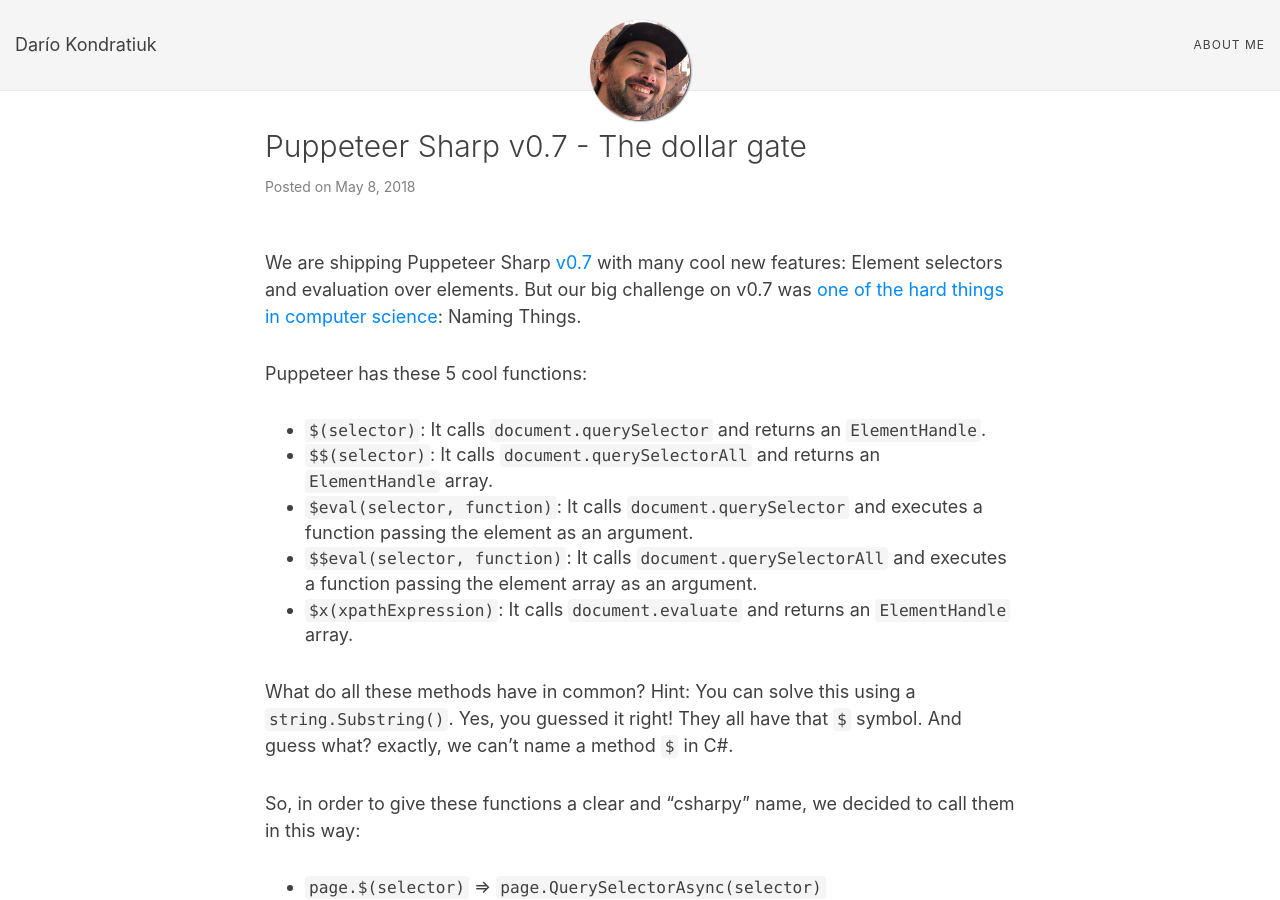
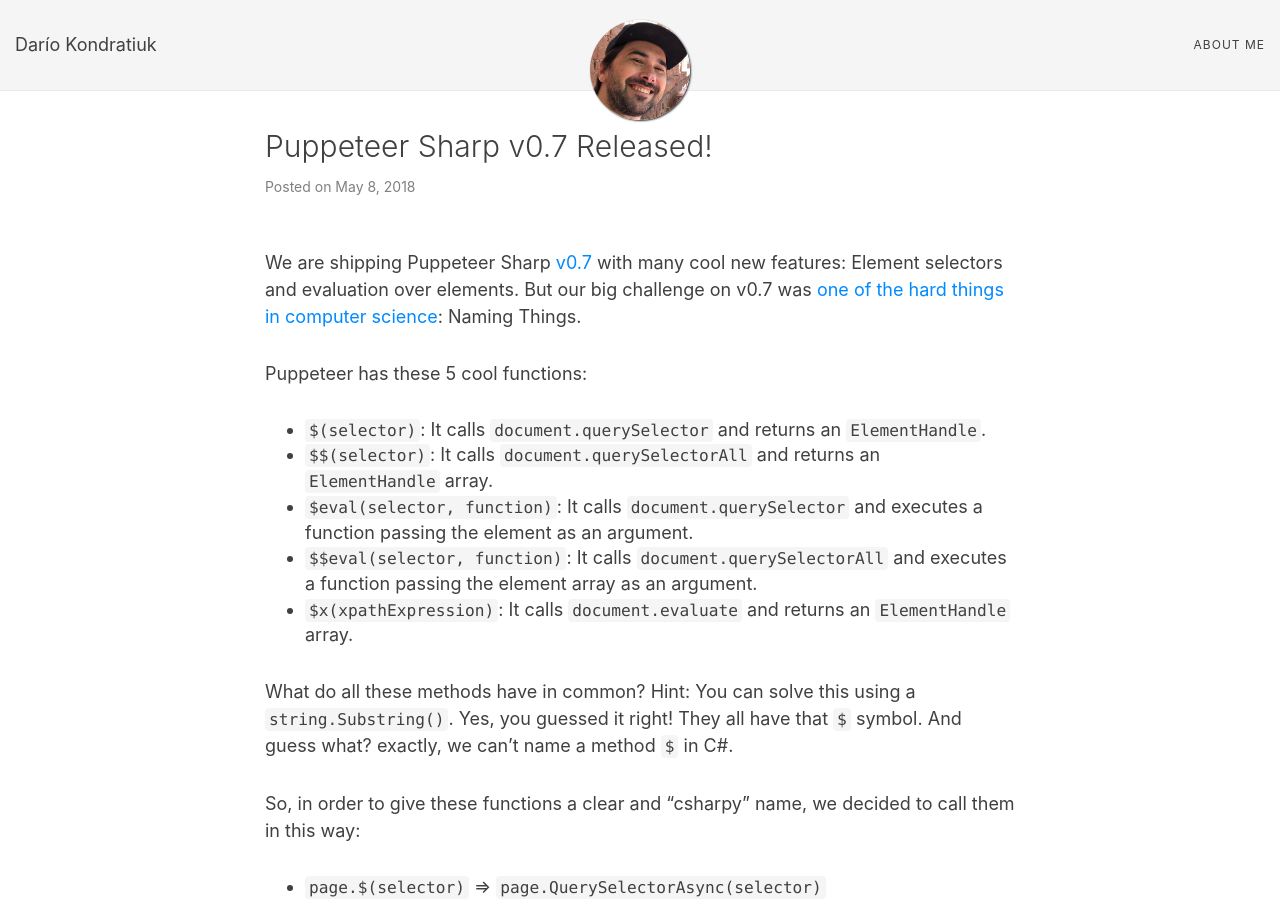
Before and after one commit to kblok/kblok.github.io, a Jekyll site: the page built from _posts/2018-05-08-puppeteer-sharp-v07-released.md, in a window 1280 px wide and 900 px high. Built offline with Jekyll 4.4.1, drawn with Linux system fonts in a browser that asks for light colours; nearby versions of some CDN libraries; comment, search, counter and statistics services are not loaded.

Commit message:
Change title again

```diff
--- a/_posts/2018-05-08-puppeteer-sharp-v07-released.md
+++ b/_posts/2018-05-08-puppeteer-sharp-v07-released.md
@@ -1,5 +1,5 @@
 ---
-title: Puppeteer Sharp v0.7 - The dollar gate
+title: Puppeteer Sharp v0.7 Released!
 tags: puppeteer-sharp csharp
 permalink: /blogs/puppeteer-sharp-v07-released
 ---
```
